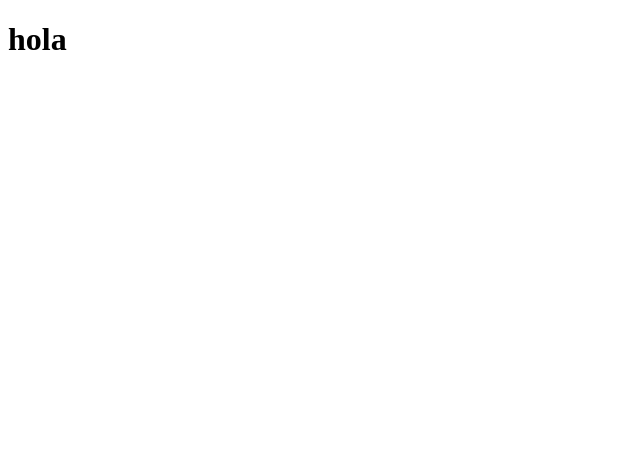
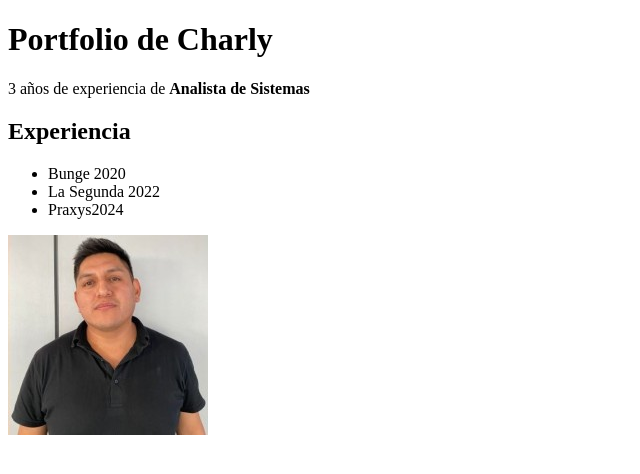
Before and after one commit to GcR0d/repo_de_prueba, a plain HTML site: page index.html in a window 1280 px wide. Shown: the whole page, without its empty margins (0-640 px from the left). Drawn offline with Linux system fonts and the light colour scheme.

Commit message:
retomando

```diff
--- a/index.html
+++ b/index.html
@@ -6,6 +6,18 @@
     <title>Mi primer repositorio</title>
 </head>
 <body>
-    <h1>hola</h1>
+    <h1>Portfolio de Charly</h1>
+    <p>3 años de experiencia de <strong>Analista de Sistemas</strong></p>
+
+    <h2>Experiencia</h2>
+    <ul>
+        <li>Bunge 2020</li>
+        <li>La Segunda 2022</li>
+        <li>Praxys2024</li>
+    </ul>
+
+    <img alt="foto de cv" src="/images/foto cv.jpg" alt="">
 </body>
 </html>
+
+<!--  -->
```
Also changed, not shown: images/foto cv.jpg (added).
